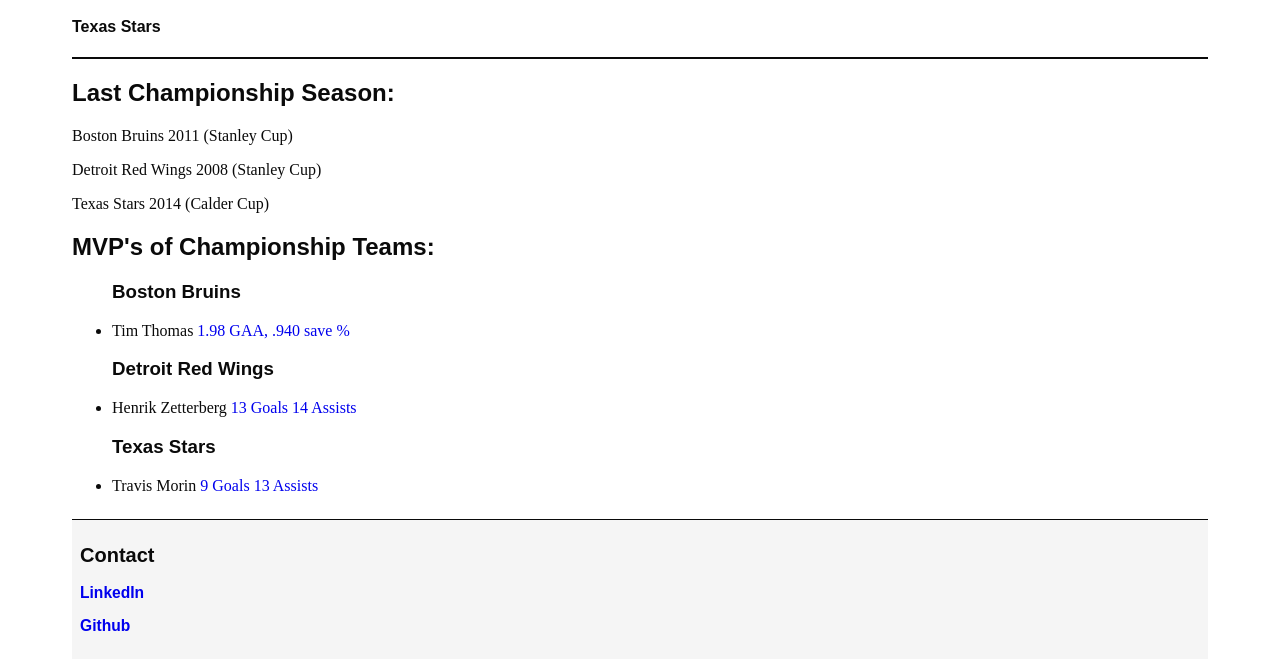
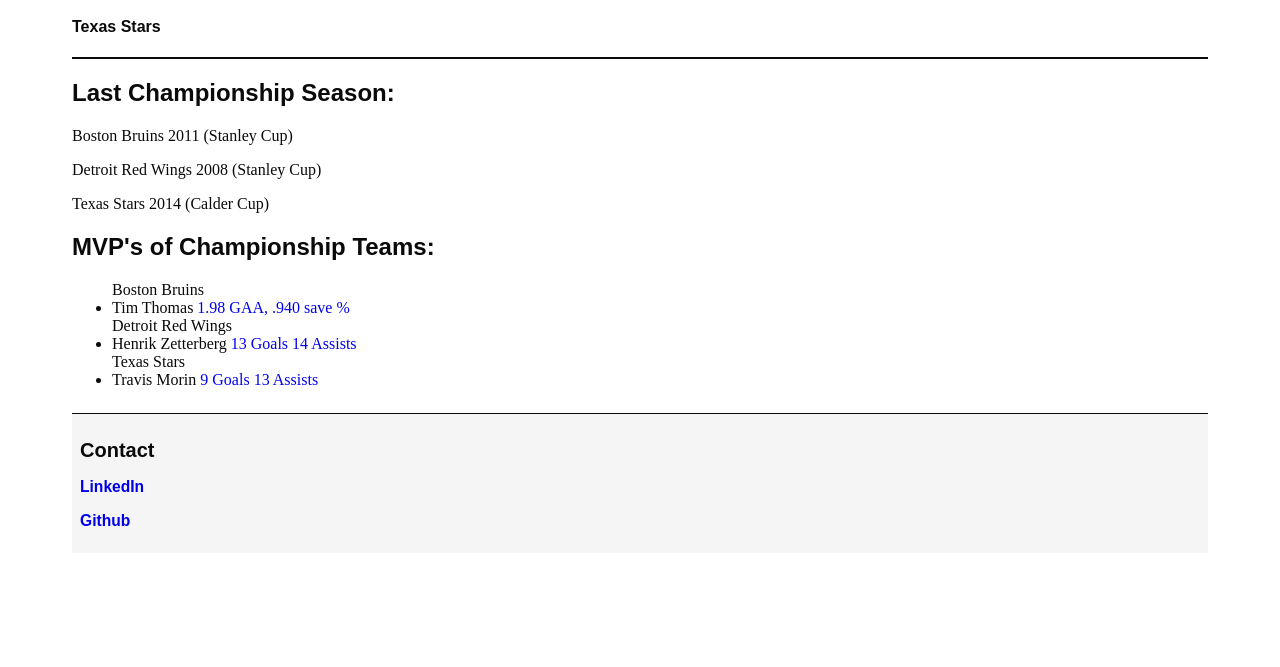
Before and after one commit to monaco-vin/assignment-two, a plain HTML site: page index.html in a window 1280 px wide. Shown: the part 177-844 px from the top of the page. After the commit the page ends 800 px from the top, so only its background shows below. Drawn offline with Linux system fonts and the light colour scheme.

Commit message:
REMOVED h3s within uls

```diff
--- a/index.html
+++ b/index.html
@@ -21,7 +21,7 @@
       <p>Texas Stars 2014 (Calder Cup)</p>
       <h2>MVP's of Championship Teams:</h2>
       <ul>
-        <h3>Boston Bruins</h3>
+        Boston Bruins
         <li>
           Tim Thomas
           <a
@@ -30,7 +30,7 @@
             >1.98 GAA, .940 save %</a
           >
         </li>
-        <h3>Detroit Red Wings</h3>
+        Detroit Red Wings
         <li>
           Henrik Zetterberg
           <a
@@ -39,7 +39,7 @@
             >13 Goals 14 Assists</a
           >
         </li>
-        <h3>Texas Stars</h3>
+        Texas Stars
         <li>
           Travis Morin
           <a
```
